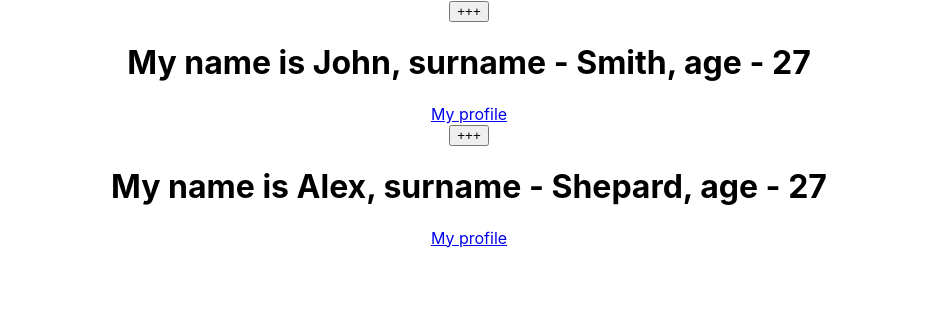
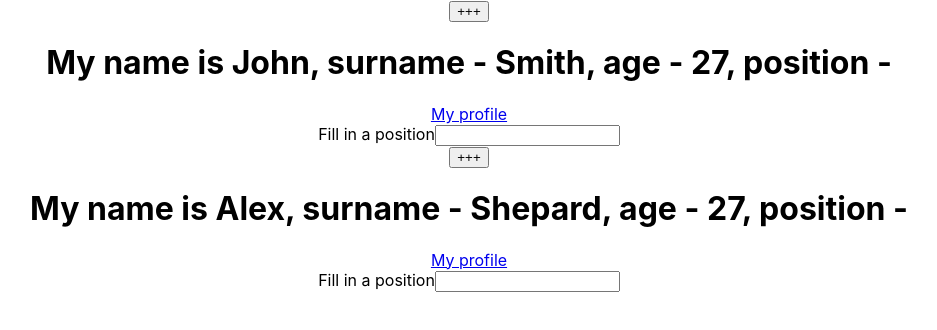
Before and after one commit to lototskyi/react-01, a React (Create React App) app: page / in a window 1280 px wide. Shown: the top 330 px of the page, without its empty margins (171-1108 px from the left). Built offline with nearby package versions, Linux system fonts and the light colour scheme.

Commit message:
Events, this, ways of using stantard class functions, passing arguments in events (lesson 96)

```diff
--- a/src/App.js
+++ b/src/App.js
@@ -38,25 +38,52 @@
 
         this.state = {
             years: 27,
-            text: '+++'
+            text: '+++',
+            position: ''
         }
+
+        // this.nextYear = this.nextYear.bind(this); // 1st way to use standard class methods in react
     }
 
+
+    //standard class method
+    // nextYear() {
+    //     this.setState(state => ({ //use setState with callback function because setState is async function
+    //         years: state.years + 1
+    //     }));
+    // }
+
+    //preferable to use arrow functions
     nextYear = () => {
-        console.log('+++');
         this.setState(state => ({ //use setState with callback function because setState is async function
             years: state.years + 1
         }));
     }
 
+    commitInputChanges = (e, color) => {
+        console.log(color);
+        this.setState({
+            position: e.target.value
+        })
+    }
+
     render() {
 
         const {name, surname, link} = this.props;
+        const {position, years} = this.state;
         return (
             <div>
                 <button onClick={this.nextYear}>{this.state.text}</button>
-                <h1>My name is {name.firstName}, surname - {surname()}, age - {this.state.years}</h1>
+                {/* <button onClick={() => this.nextYear()}>{this.state.text}</button> 2nd way to use standard class functions */}
+                <h1>My name is {name.firstName}, surname - {surname()},
+                    age - {years},
+                    position - {position}</h1>
                 <a href={link}>My profile</a>
+
+                <form>
+                    <span>Fill in a position</span>
+                    <input type="text" onChange={(e) => this.commitInputChanges(e, 'some color')}/> {/* the way to pass arguments */}
+                </form>
             </div>
         )
     }
```
